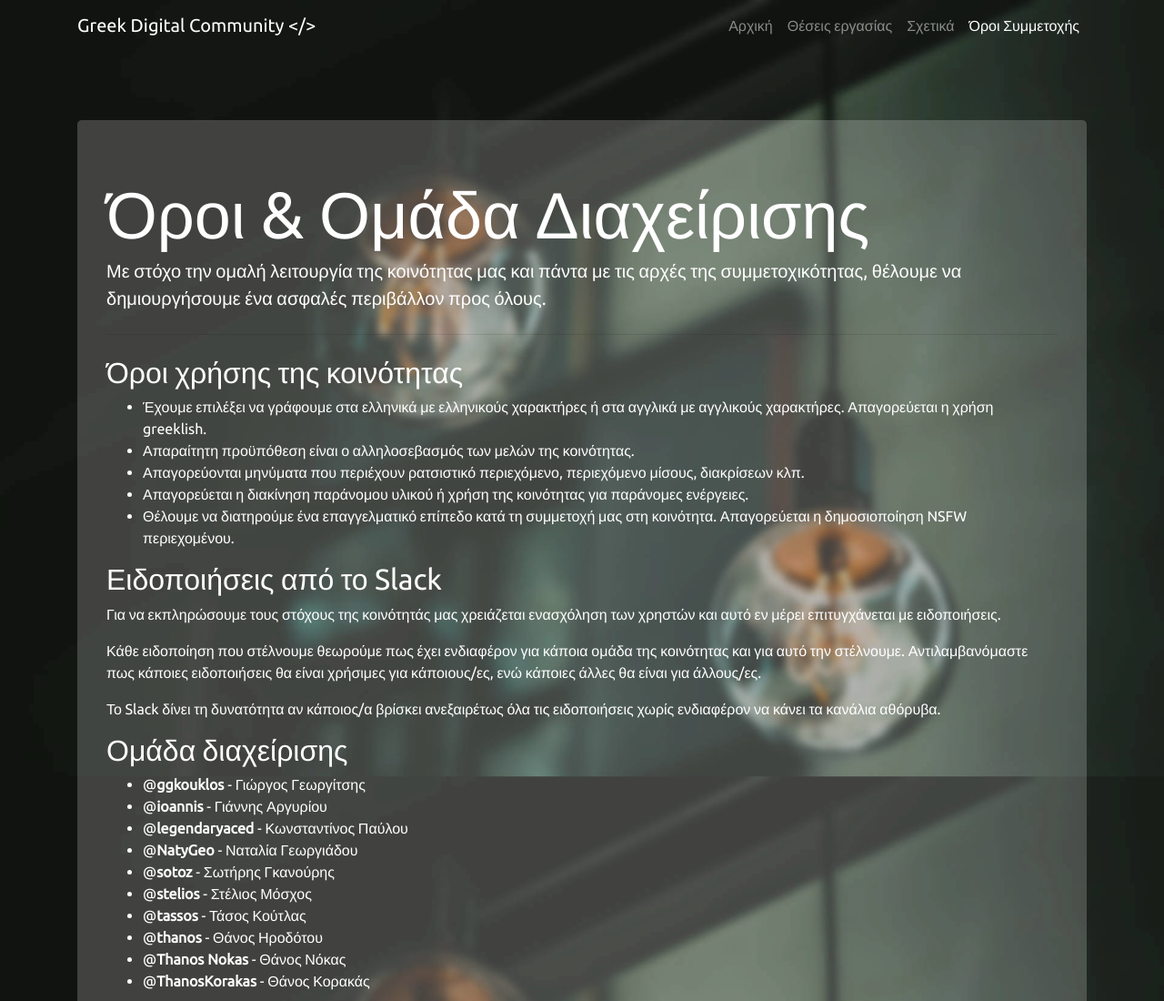
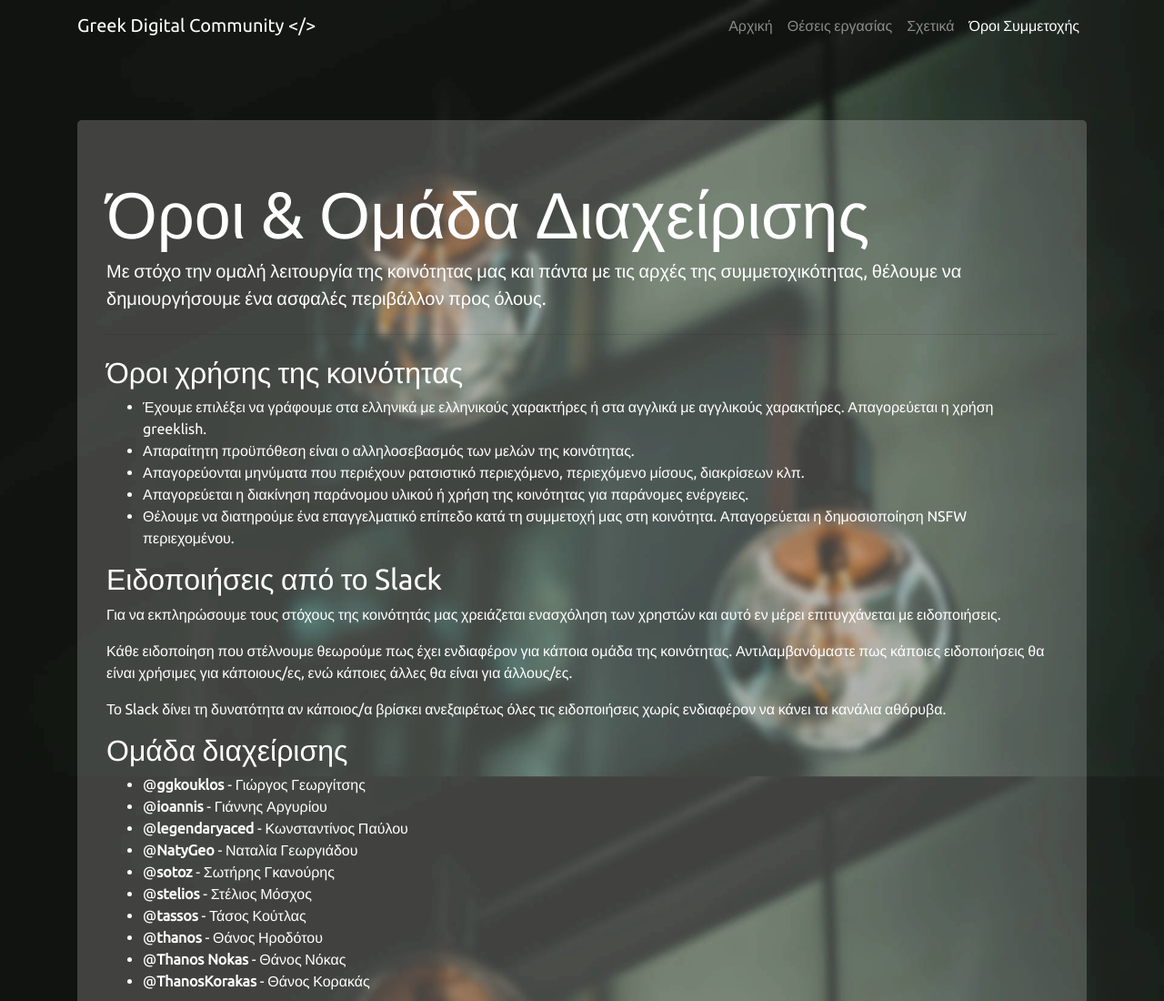
Before and after one commit to greekdigitalcommunity/greekdigitalcommunity.github.io, a website: page terms.html in a window 1280 px wide. Shown: the top 1100 px of the page at 91% size. Drawn offline with Linux system fonts and the light colour scheme.

Commit message:
Incorporated review changes

```diff
--- a/terms.html
+++ b/terms.html
@@ -78,8 +78,8 @@
           </ul>
           <h2>Ειδοποιήσεις από το Slack</h2>
           <p>Για να εκπληρώσουμε τους στόχους της κοινότητάς μας χρειάζεται ενασχόληση των χρηστών και αυτό εν μέρει επιτυγχάνεται με ειδοποιήσεις.</p>
-          <p>Κάθε ειδοποίηση που στέλνουμε θεωρούμε πως έχει ενδιαφέρον για κάποια ομάδα της κοινότητας και για αυτό την στέλνουμε. Αντιλαμβανόμαστε πως κάποιες ειδοποιήσεις θα είναι χρήσιμες για κάποιους/ες, ενώ κάποιες άλλες θα είναι για άλλους/ες.</p>
-          <p>Το Slack δίνει τη δυνατότητα αν κάποιος/α βρίσκει ανεξαιρέτως όλα τις ειδοποιήσεις χωρίς ενδιαφέρον να κάνει τα κανάλια αθόρυβα.</p>
+          <p>Κάθε ειδοποίηση που στέλνουμε θεωρούμε πως έχει ενδιαφέρον για κάποια ομάδα της κοινότητας. Αντιλαμβανόμαστε πως κάποιες ειδοποιήσεις θα είναι χρήσιμες για κάποιους/ες, ενώ κάποιες άλλες θα είναι για άλλους/ες.</p>
+          <p>Το Slack δίνει τη δυνατότητα αν κάποιος/α βρίσκει ανεξαιρέτως όλες τις ειδοποιήσεις χωρίς ενδιαφέρον να κάνει τα κανάλια αθόρυβα.</p>
           <h2>Ομάδα διαχείρισης</h2>
           <ul>
             <li>@<strong>ggkouklos</strong> - Γιώργος Γεωργίτσης</li>
```
